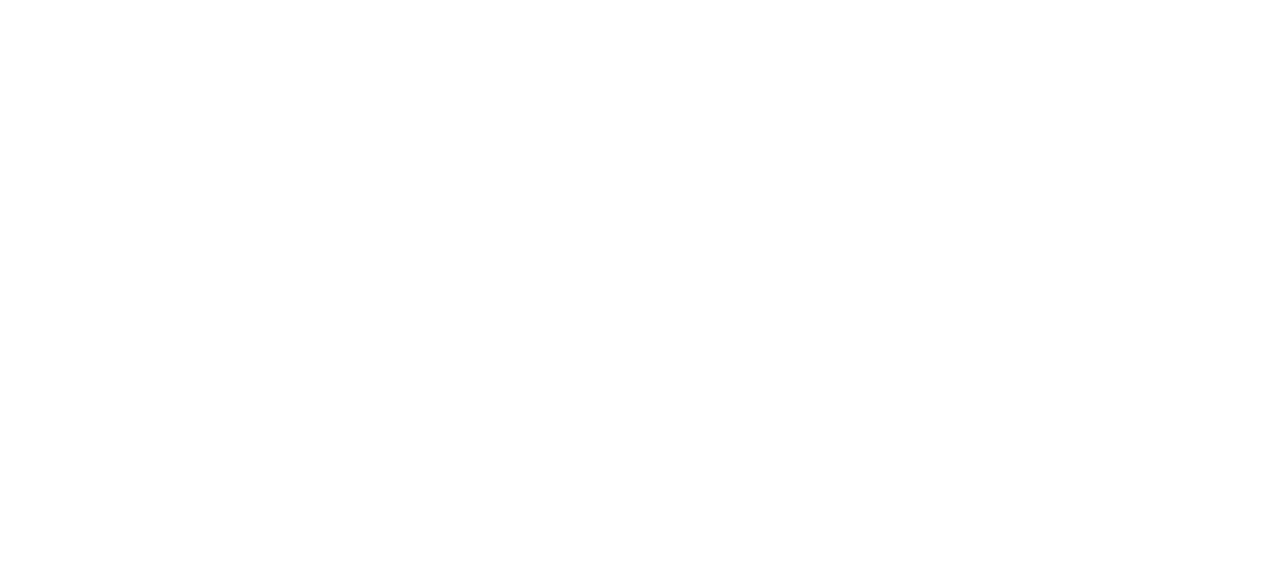
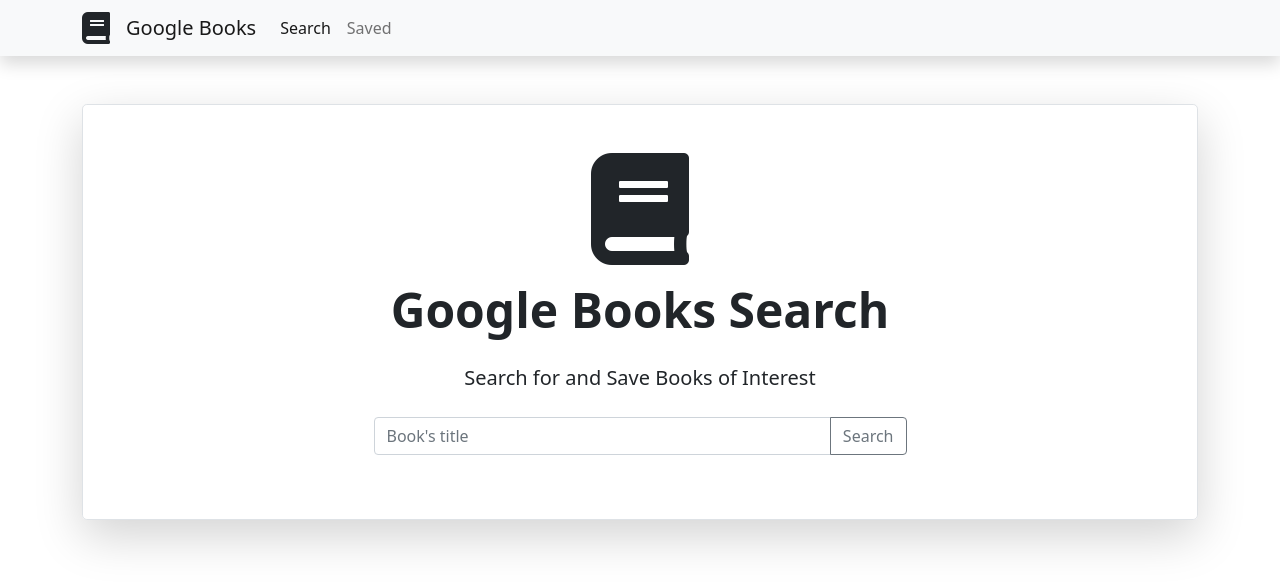
Before and after one commit to SaadiaELF/Google_Books-_Search_SEF, a React (Create React App) app in the folder client/: page / in a window 1280 px wide. Shown: the top 588 px of the page. Built offline with nearby package versions, Linux system fonts and the light colour scheme; a web font is replaced by a local one.

Commit message:
Updating routes

```diff
--- a/client/src/App.js
+++ b/client/src/App.js
@@ -9,7 +9,7 @@
     <Router>
       <div>
 
-        {/* <Route exact path="/" component={AboutMe} /> */}
+        <Route exact path="/" component={Search} />
         <Route exact path="/search" component={Search} />
       </div>
     </Router>
```
